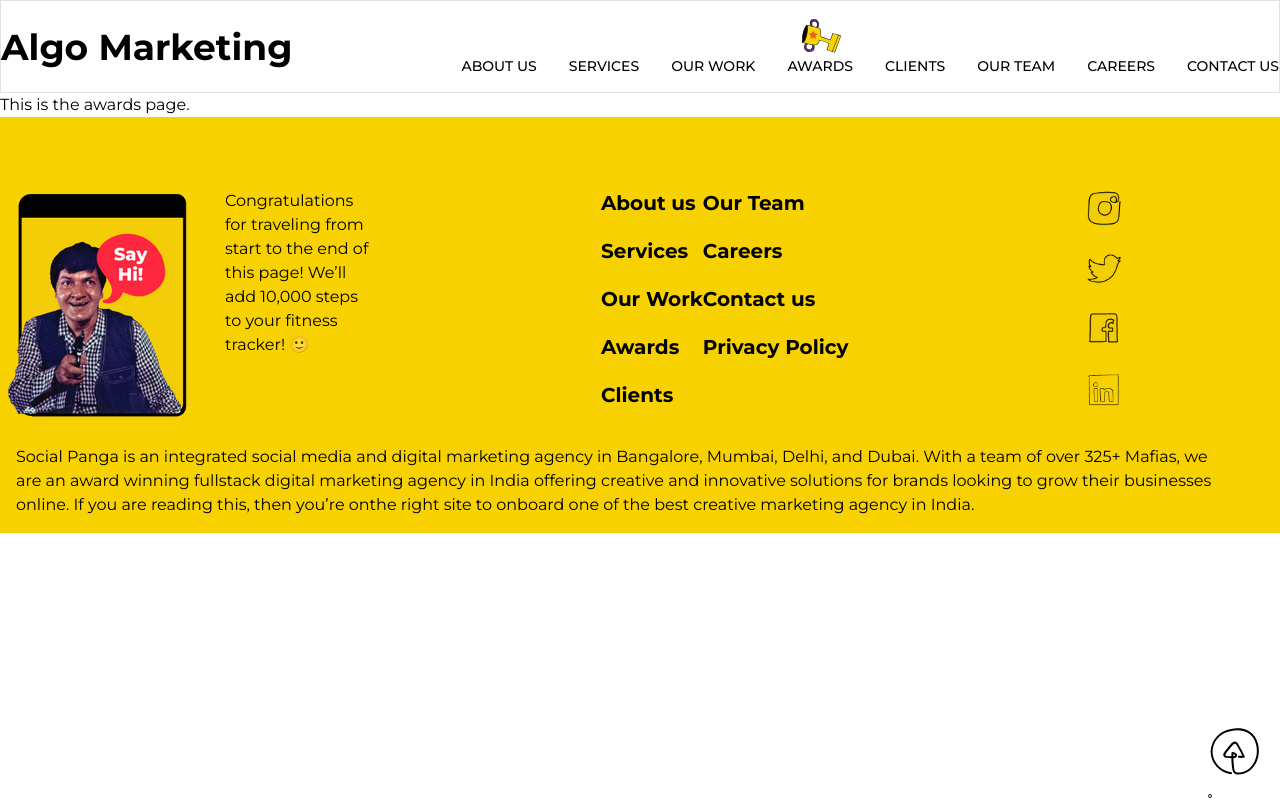
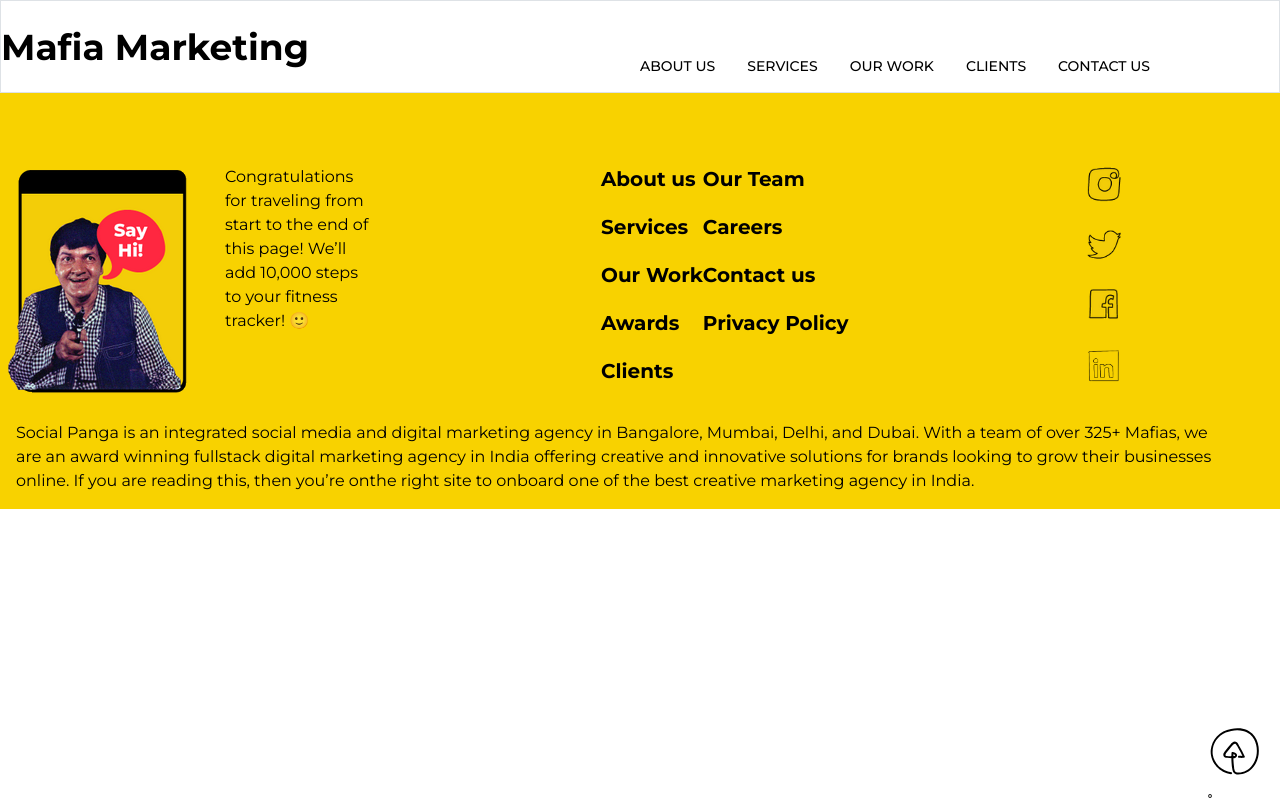
Before and after one commit to Kapil685838/algo-marketing, a Nuxt app: page /awards in a window 1280 px wide. Built offline with nearby package versions, Linux system fonts and the light colour scheme.

Commit message:
Removed: Additional pages

```diff
--- a/components/Navbar.vue
+++ b/components/Navbar.vue
@@ -24,8 +24,6 @@
             d="M1 1h15M1 7h15M1 13h15" />
         </svg>
       </button>
-
-
     </nav>
   </div>
 </template>
--- a/pages/awards/index.vue
+++ /dev/null
@@ -1,5 +0,0 @@
-<template>
-    <div>
-        This is the awards page.
-    </div>
-</template>
--- a/pages/careers/index.vue
+++ /dev/null
@@ -1,5 +0,0 @@
-<template>
-    <div>
-        This is the careers page.
-    </div>
-</template>
--- a/pages/our-team/index.vue
+++ /dev/null
@@ -1,5 +0,0 @@
-<template>
-    <div>
-        This is the our team page.
-    </div>
-</template>
--- a/stores/root.js
+++ b/stores/root.js
@@ -2,7 +2,7 @@
 
 export const useRootStore = defineStore("root", {
   state: () => ({
-    brand: "Algo Marketing",
+    brand: "Mafia Marketing",
     brandLogo: "",
     socialLinks: [
       {
@@ -47,28 +47,10 @@
           label: "Our Work",
         },
         {
-          id: 4,
-          img: "/images/awards-icon.svg",
-          to: "/awards",
-          label: "Awards",
-        },
-        {
           id: 5,
           img: "/images/clients-icon.svg",
           to: "/clients",
           label: "Clients",
-        },
-        {
-          id: 6,
-          img: "/images/team-icon.svg",
-          to: "/our-team",
-          label: "Our Team",
-        },
-        {
-          id: 7,
-          img: "/images/career-icon.svg",
-          to: "/careers",
-          label: "Careers",
         },
         {
           id: 8,
```
